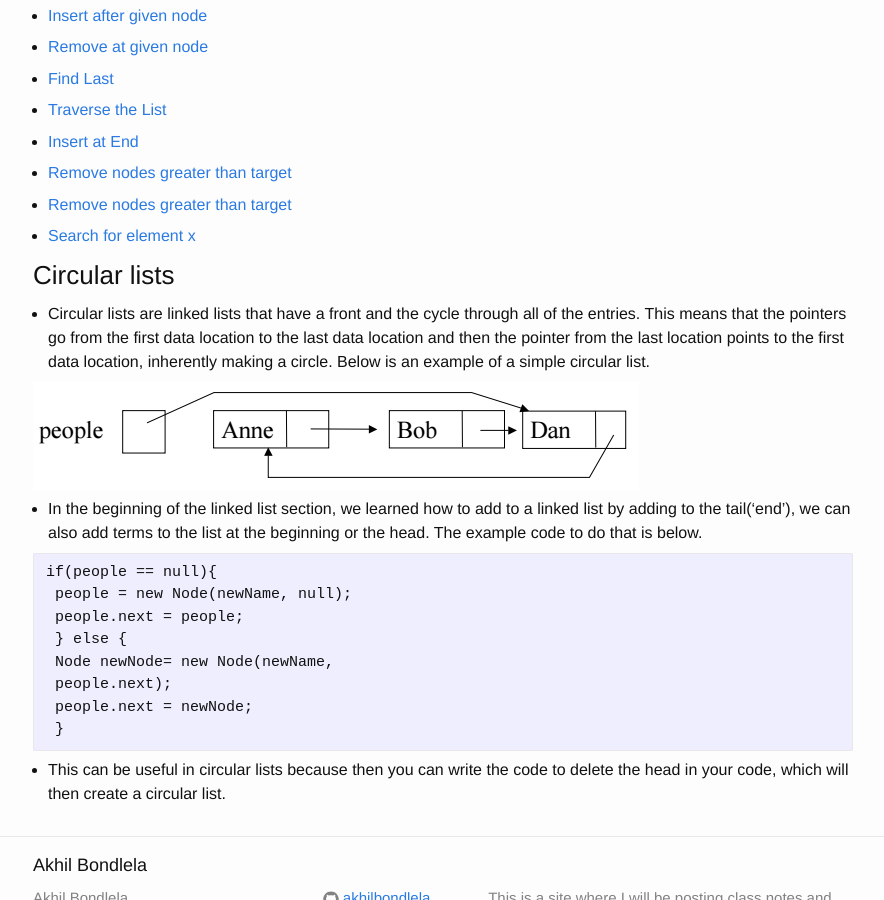
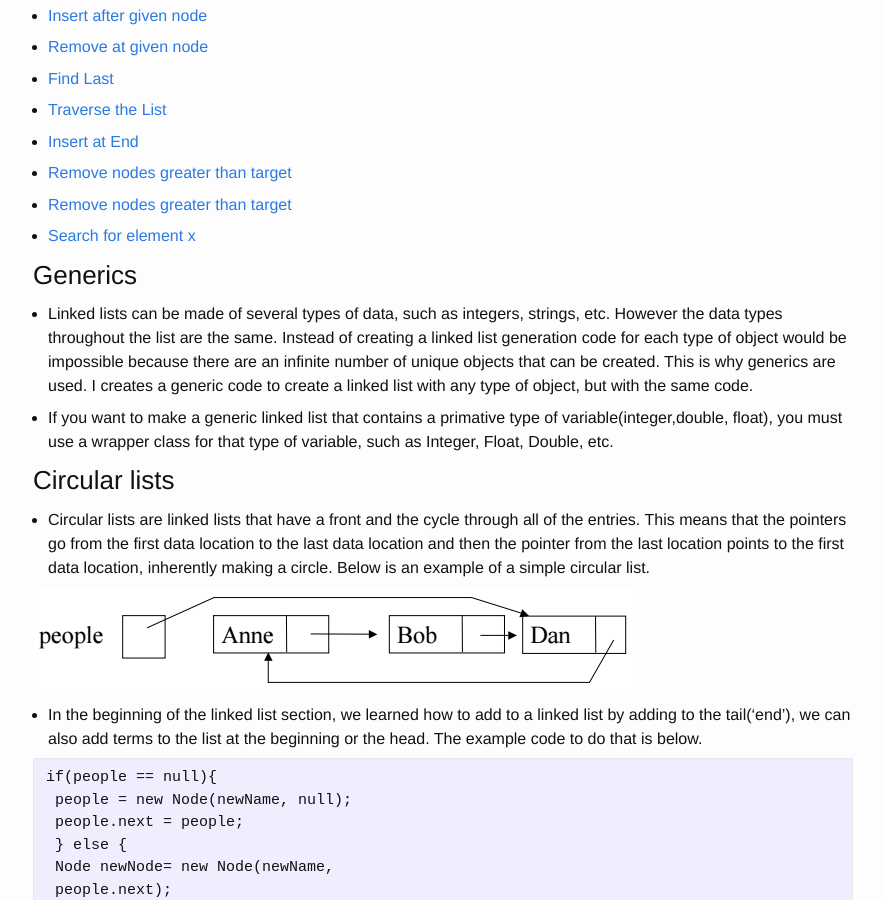
Before and after one commit to akhilbond/akhilbond.github.io, a Jekyll site: the page built from Courses/Data_Structures/notes.md, in a window 1280 px wide and 900 px high, scrolled down 5574 px. Shown: the whole window, without its empty margins (197-1081 px from the left). Built offline with Jekyll 4.4.1, drawn with Linux system fonts in a browser that asks for light colours; formulas are drawn with MathJax 3.

Commit message:
Data Structures Notes

```diff
--- a/Courses/Data_Structures/notes.md
+++ b/Courses/Data_Structures/notes.md
@@ -253,6 +253,11 @@ String name = n1.getHead( );
 
 - [Search for element x](/Courses/Data_Structures/search/)
 
+### Generics
+
+- Linked lists can be made of several types of data, such as integers, strings, etc. However the data types throughout the list are the same. Instead of creating a linked list generation code for each type of object would be impossible because there are an infinite number of unique objects that can be created. This is why generics are used. I creates a generic code to create a linked list with any type of object, but with the same code.
+
+- If you want to make a generic linked list that contains a primative type of variable(integer,double, float), you must use a wrapper class for that type of variable, such as Integer, Float, Double, etc.
 
 ### Circular lists
 - Circular lists are linked lists that have a front and the cycle through all of the entries. This means that the pointers go from the first data location to the last data location and then the pointer from the last location points to the first data location, inherently making a circle. Below is an example of a simple circular list.
```
